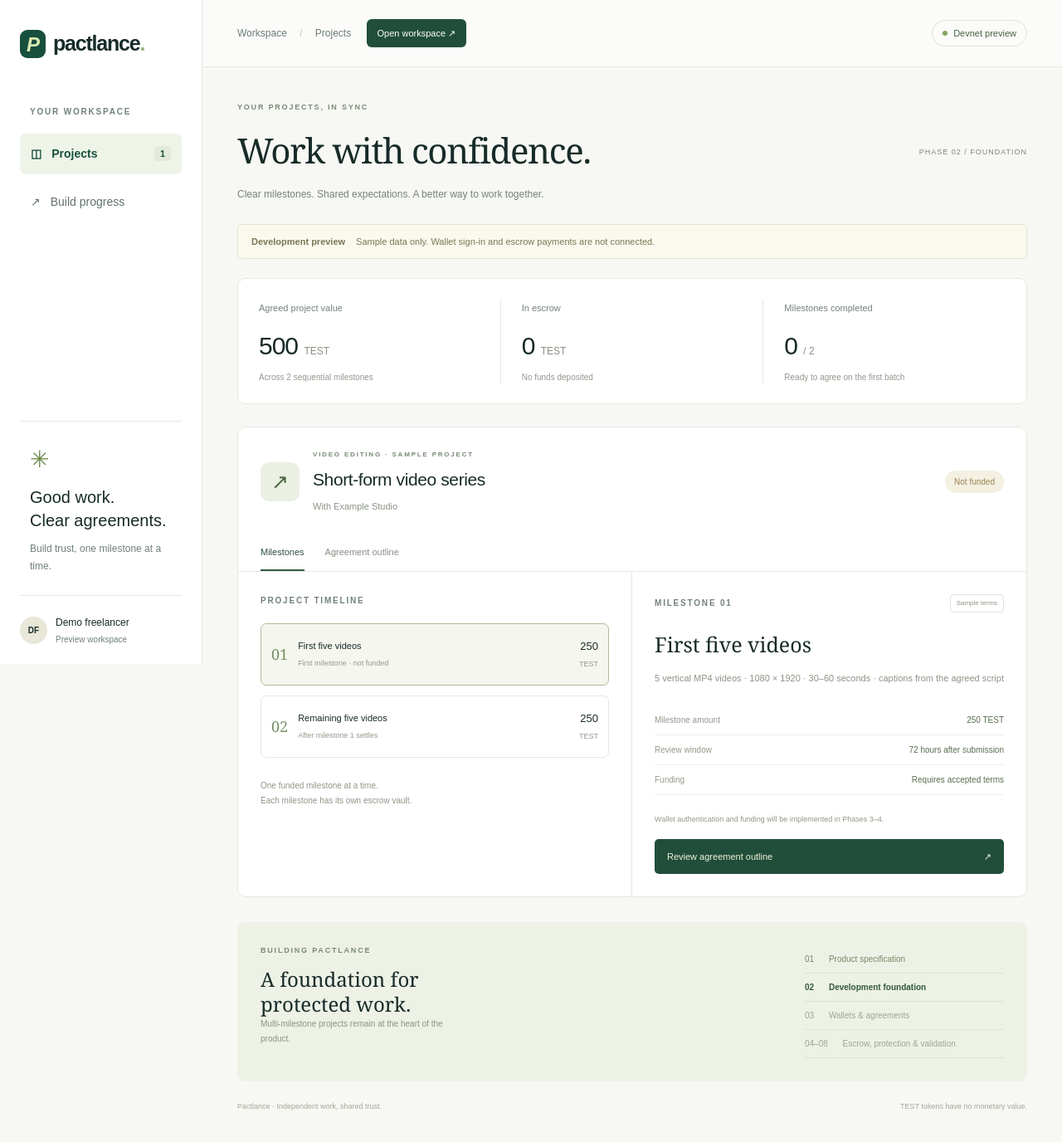
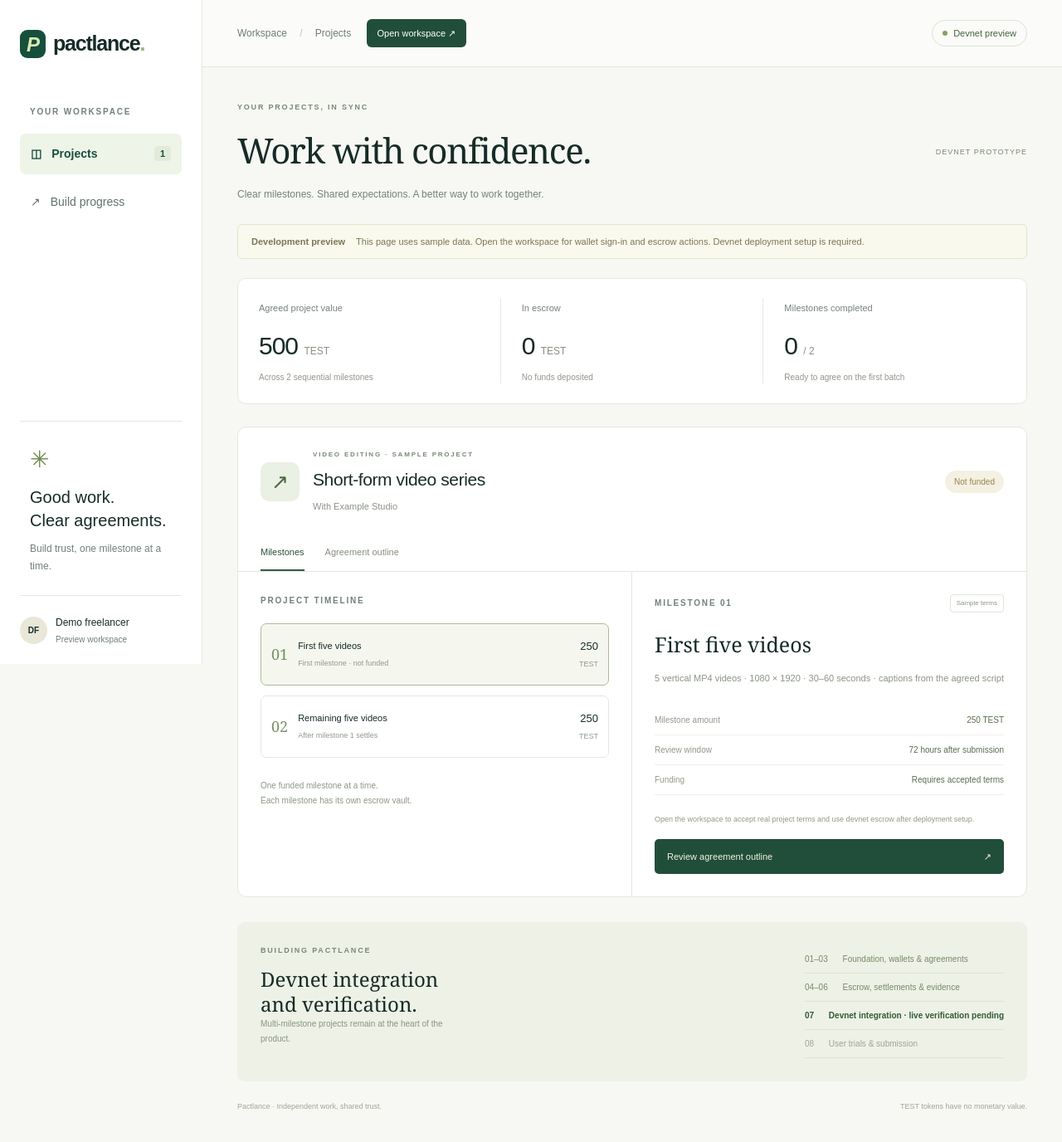
Before and after one commit to umerf23/Pactlance, a Next.js app: page / in a window 1280 px wide. Shown: the top 1376 px of the page at 83% size. Built offline with nearby package versions, Linux system fonts and the light colour scheme; no server answers.

Commit message:
Correct outdated Phase 2 preview labels and build progress

```diff
--- a/src/components/project-preview.tsx
+++ b/src/components/project-preview.tsx
@@ -64,13 +64,13 @@ export function ProjectPreview() {
                 together.
               </p>
             </div>
-            <span className="phase-label">PHASE 02 / FOUNDATION</span>
+            <span className="phase-label">DEVNET PROTOTYPE</span>
           </div>
           <div className="notice">
             <strong>Development preview</strong>
             <span>
-              Sample data only. Wallet sign-in and escrow payments are not
-              connected.
+              This page uses sample data. Open the workspace for wallet sign-in
+              and escrow actions. Devnet deployment setup is required.
             </span>
           </div>
           <section className="stats" aria-label="Sample project totals">
@@ -182,8 +182,8 @@ export function ProjectPreview() {
                     </div>
                   </dl>
                   <div className="action-note">
-                    Wallet authentication and funding will be implemented in
-                    Phases 3–4.
+                    Open the workspace to accept real project terms and use devnet
+                    escrow after deployment setup.
                   </div>
                   <button
                     className="primary"
@@ -240,23 +240,23 @@ export function ProjectPreview() {
           <section className="roadmap" id="roadmap">
             <div>
               <p className="eyebrow">BUILDING PACTLANCE</p>
-              <h3>A foundation for protected work.</h3>
+              <h3>Devnet integration and verification.</h3>
               <p>
                 Multi-milestone projects remain at the heart of the product.
               </p>
             </div>
             <ol>
               <li className="done">
-                01 <span>Product specification</span>
+                01–03 <span>Foundation, wallets & agreements</span>
+              </li>
+              <li className="done">
+                04–06 <span>Escrow, settlements & evidence</span>
               </li>
               <li className="current">
-                02 <span>Development foundation</span>
+                07 <span>Devnet integration · live verification pending</span>
               </li>
               <li>
-                03 <span>Wallets & agreements</span>
-              </li>
-              <li>
-                04–08 <span>Escrow, protection & validation</span>
+                08 <span>User trials & submission</span>
               </li>
             </ol>
           </section>
```
